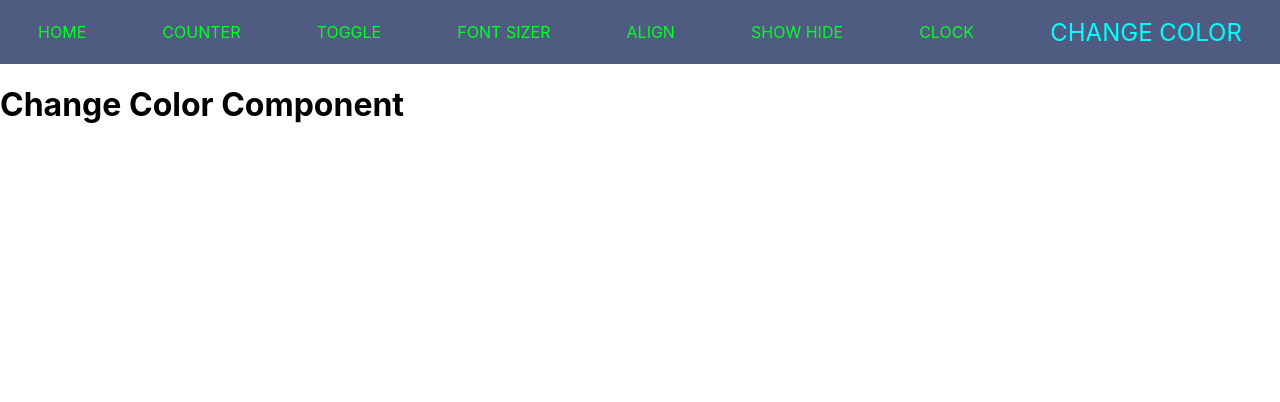
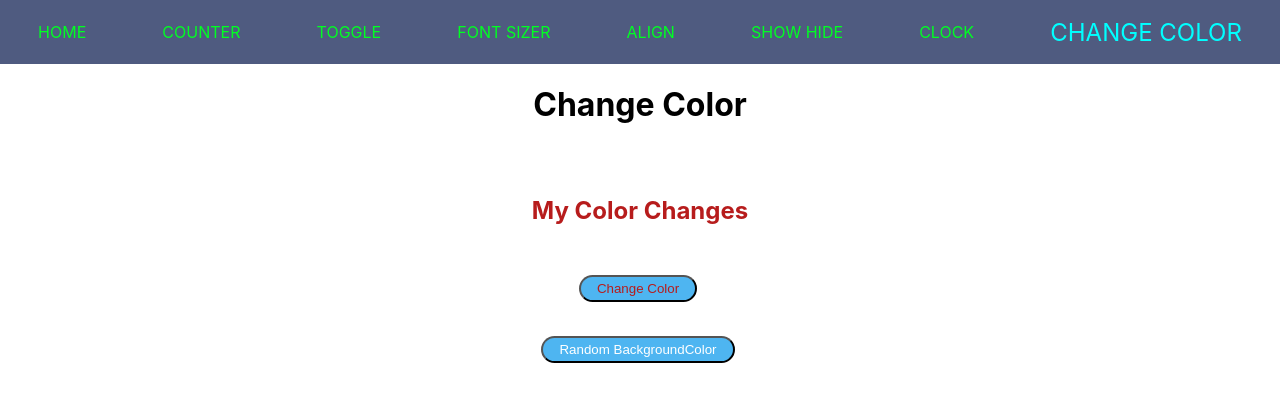
Before and after one commit to korzair74/state-hooks, a React (Create React App) app: page /change-color in a window 1280 px wide. Shown: the top 402 px of the page. Built offline with nearby package versions, Linux system fonts and the light colour scheme.

Commit message:
updated color changer and combined functions on count

```diff
--- a/src/Components/Pages/change-color.js
+++ b/src/Components/Pages/change-color.js
@@ -1,11 +1,44 @@
-import React, { Component } from 'react';
+import React, { Component } from "react";
 
+const red = "#b71c1c";
+const green = "#1b5e20";
 export default class ChangeColor extends Component {
-	render() {
-		return (
-			<div>
-				<h1>Change Color Component</h1>
-			</div>
-		);
-	}
+  constructor(props) {
+    super(props);
+    this.state = { color: red };
+  }
+
+  changeColor = () => {
+    const newColor = this.state.color === green ? red : green;
+    this.setState({ color: newColor });
+  };
+
+  colorPicker = () => {
+    const picker = "#" + Math.random().toString(16).substr(2, 6).toUpperCase();
+    document.body.style.backgroundColor = picker;
+  };
+
+  render() {
+    return (
+      <div className='button-container'>
+        <h1>Change Color</h1>
+        <div className='button-wrapper'>
+          <h2 style={{ color: this.state.color }}>My Color Changes</h2>
+        </div>
+        <div className='button-wrapper'>
+          <button
+            style={{ color: this.state.color }}
+            className='btn'
+            onClick={this.changeColor}>
+            Change Color
+          </button>
+        </div>
+        <div className='button-wrapper'>
+          <button className='btn' onClick={this.colorPicker}>
+            Random BackgroundColor
+          </button>
+        </div>
+      </div>
+    );
+  }
 }
--- a/src/Components/Pages/counter.js
+++ b/src/Components/Pages/counter.js
@@ -9,14 +9,9 @@ export default class Counter extends Component {
     };
   }
 
-  countUp = () => {
-    this.setState({
-      count: this.state.count + 1,
-    });
-  };
-  countDown = (event) => {
-    this.setState({
-      count: this.state.count - 1,
+  handleClickCounter = (number) => {
+    this.setState((state) => {
+      return { count: state.count + number };
     });
   };
 
@@ -25,10 +20,10 @@ export default class Counter extends Component {
       <div className='button-container'>
         <h1>Counter</h1>
         <div className='button-wrapper'>
-          <button className='btn' onClick={this.countUp}>
+          <button className='btn' onClick={() => this.handleClickCounter(+1)}>
             +
           </button>
-          <button className='btn' onClick={this.countDown}>
+          <button className='btn' onClick={() => this.handleClickCounter(-1)}>
             -
           </button>
         </div>
```
